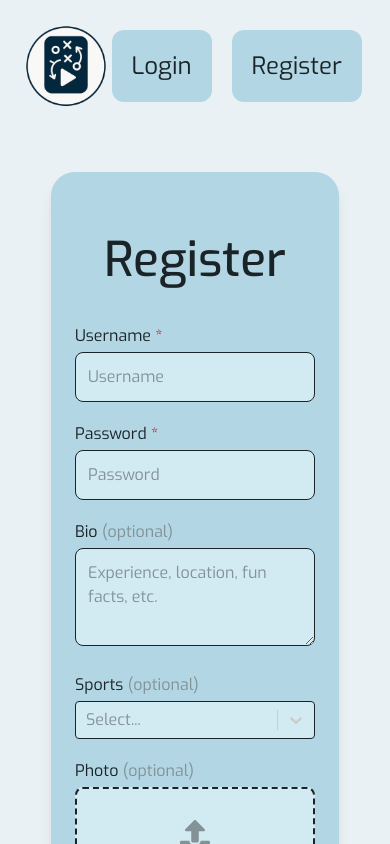
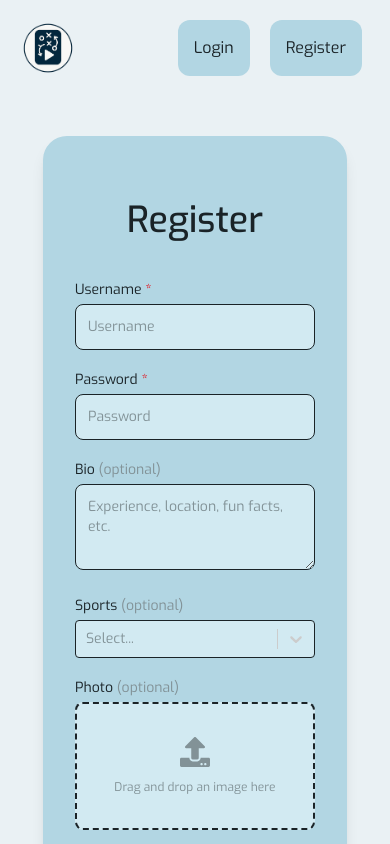
Before and after one commit to pi-person314/drill-share, a Next.js app in the folder frontend/: page /register in a window 390 px wide. Shown: the top 844 px of the page. Built offline with nearby package versions, Linux system fonts and the light colour scheme.

Commit message:
added responsive styling

```diff
--- a/frontend/src/app/(user)/drills/page.tsx
+++ b/frontend/src/app/(user)/drills/page.tsx
@@ -117,7 +117,7 @@ export default function Drills() {
                     />
                     <FaArrowDownUpAcrossLine onClick={() => setMyReverse(!myReverse)} className="text-xl duration-300 hover:text-[var(--muted)] cursor-pointer"/>
                 </div>
-                {!!sortedCreatedDrills.length && <div className="grid [grid-template-columns:repeat(auto-fit,minmax(24rem,1fr))] justify-items-center overflow-y-auto auto-rows-max gap-y-10 p-8 border rounded-2xl">
+                {!!sortedCreatedDrills.length && <div className="grid [grid-template-columns:repeat(auto-fit,minmax(20rem,1fr))] justify-items-center overflow-y-auto auto-rows-max gap-y-10 py-8 px-2 border rounded-2xl">
                     <button onClick={() => setCreateOpen(true)}>
                         <FaCirclePlus className="text-[var(--accent)] text-[10rem] duration-300 hover:scale-105 cursor-pointer"/>
                     </button>
@@ -145,7 +145,7 @@ export default function Drills() {
                     />
                     <FaArrowDownUpAcrossLine onClick={() => setSavedReverse(!savedReverse)} className="text-xl duration-300 hover:text-[var(--muted)] cursor-pointer"/>
                 </div>
-                {!!sortedSavedDrills.length && <div className="grid [grid-template-columns:repeat(auto-fit,minmax(24rem,1fr))] justify-items-center overflow-y-auto auto-rows-max gap-y-10 p-8 border rounded-2xl">
+                {!!sortedSavedDrills.length && <div className="grid [grid-template-columns:repeat(auto-fit,minmax(20rem,1fr))] justify-items-center overflow-y-auto auto-rows-max gap-y-10 py-8 px-2 border rounded-2xl">
                     {sortedSavedDrills.map((drill, index) => (
                         <DrillCard key={index} drillInfo={drill} />
                     ))}
--- a/frontend/src/app/(user)/profile/page.tsx
+++ b/frontend/src/app/(user)/profile/page.tsx
@@ -88,7 +88,7 @@ export default function Profile() {
 
     return (
         <main className="flex-1 flex justify-center items-center p-16">
-            <form className="flex flex-col w-full min-w-72 max-w-[50rem] space-y-5 bg-[var(--secondary)] rounded-3xl shadow-lg p-16 pb-12"
+            <form className="flex flex-col w-full max-w-[50rem] space-y-5 bg-[var(--secondary)] rounded-3xl shadow-lg p-16 pb-12"
                 onSubmit={e => {e.preventDefault(); handleUpdate();}}
             >
                 <h1 className="text-5xl mb-10 font-medium">Edit Profile</h1>
--- a/frontend/src/app/login/page.tsx
+++ b/frontend/src/app/login/page.tsx
@@ -42,7 +42,7 @@ export default function Login() {
 
     return (
         <main className="flex-1 flex justify-center items-center p-10">
-            <form className="flex flex-col w-1/2 min-w-72 max-w-[40rem] items-center space-y-5 bg-[var(--primary)] rounded-3xl shadow-lg p-16"
+            <form className="flex flex-col w-1/2 min-w-76 max-w-[40rem] items-center space-y-5 bg-[var(--primary)] rounded-3xl shadow-lg p-16"
                 onSubmit={e => {
                     e.preventDefault();
                     handleLogin();
@@ -62,7 +62,7 @@ export default function Login() {
                     onChange={e => setUserInfo({...userInfo, password: e.target.value})}
                     className={`w-5/6 min-w-60 bg-[var(--secondary)] rounded-lg p-3 border ${error && !userInfo.password ? "border-[var(--danger)]" : ""}`}
                 />
-                <button className="bg-[var(--accent)] duration-300 hover:scale-105 rounded-lg cursor-pointer p-3 mt-5">Sign In</button>
+                <button className="bg-[var(--accent)] duration-300 hover:scale-110 rounded-lg cursor-pointer p-3 mt-5">Sign In</button>
                 {error && <p className="text-center text-[var(--danger)]">
                     {error}<br/>If this is your first time here,
                     <Link href="/register" className="text-[var(--link)]"> <u>create an account!</u></Link>
--- a/frontend/src/app/register/page.tsx
+++ b/frontend/src/app/register/page.tsx
@@ -77,12 +77,12 @@ export default function Register() {
 
     return (
         <main className="flex-1 flex justify-center items-center p-10">
-            <form className="flex flex-col w-1/2 min-w-72 max-w-[50rem] justify-center items-center space-y-5 bg-[var(--primary)] rounded-3xl shadow-lg p-16"
+            <form className="flex flex-col w-1/2 min-w-76 max-w-[50rem] justify-center items-center space-y-5 bg-[var(--primary)] rounded-3xl shadow-lg p-16"
                 onSubmit={e => {e.preventDefault(); handleRegister();}}
             >
-                <h1 className="text-5xl mb-10 font-medium">Register</h1>
+                <h1 className="text-4xl md:text-5xl mb-10 font-medium">Register</h1>
 
-                <div className="w-5/6 min-w-60 space-y-1">
+                <div className="text-sm md:text-base w-5/6 min-w-60 space-y-1">
                     <p>Username <span className="text-[var(--danger)]">*</span></p>
                     <input
                         placeholder="Username"
@@ -92,7 +92,7 @@ export default function Register() {
                     />
                 </div>
 
-                <div className="w-5/6 min-w-60 space-y-1">
+                <div className="text-sm md:text-base w-5/6 min-w-60 space-y-1">
                     <p>Password <span className="text-[var(--danger)]">*</span></p>
                     <input
                         placeholder="Password"
@@ -103,7 +103,7 @@ export default function Register() {
                     />
                 </div>
 
-                <div className="w-5/6 min-w-60 space-y-1">
+                <div className="text-sm md:text-base w-5/6 min-w-60 space-y-1">
                     <p>Bio <span className="text-[var(--muted)]">(optional)</span></p>
                     <textarea
                         placeholder="Experience, location, fun facts, etc."
@@ -114,7 +114,7 @@ export default function Register() {
                     />
                 </div>
 
-                <div className="w-5/6 min-w-60 space-y-1">
+                <div className="text-sm md:text-base w-5/6 min-w-60 space-y-1">
                     <p>Sports <span className="text-[var(--muted)]">(optional)</span></p>
                     <Select
                         isMulti
@@ -129,13 +129,13 @@ export default function Register() {
                     />
                 </div>
 
-                <div className="w-5/6 min-w-60 space-y-1">
+                <div className="text-sm md:text-base w-5/6 min-w-60 space-y-1">
                     <p>Photo <span className="text-[var(--muted)]">(optional)</span></p>
                     <div {...getRootProps()} className="text-center bg-[var(--secondary)] border-2 border-dashed rounded-lg p-3 w-full h-32">
                         <input {...getInputProps()} />
                         <div className={`flex flex-col justify-center items-center h-full duration-300 ${isDragActive ? "text-[var(--link)]": "text-[var(--muted)]"}`}>
                             <FaUpload className="text-3xl mb-3"/>
-                            {!userInfo.photo && <p className="text-sm">Drag and drop an image here</p>}
+                            {!userInfo.photo && <p className="text-xs md:text-sm">Drag and drop an image here</p>}
                             {userInfo.photo && <div className="relative h-1/2">
                                 <img src={userInfo.photo} alt="Image Preview" className="h-full w-full object-cover" />
                                 <button type="button" onClick={e => {
@@ -149,7 +149,7 @@ export default function Register() {
                     </div>
                 </div>
 
-                <button className="bg-[var(--accent)] duration-300 hover:scale-105 rounded-lg p-3 mt-5 cursor-pointer">Create Account</button>
+                <button className="bg-[var(--accent)] text-sm md:text-base duration-300 hover:scale-110 rounded-lg p-3 mt-5 cursor-pointer">Create Account</button>
                 {error && <p className="text-center text-[var(--danger)]">{error}</p>}
             </form>
         </main>
--- a/frontend/src/components/Header.tsx
+++ b/frontend/src/components/Header.tsx
@@ -6,12 +6,12 @@ export default function Header() {
     const { user } = useAuth();
 
     return (
-        <header className={`h-36 p-5 pr-7 ${user ? "hidden" : ""}`}>
+        <header className={`h-24 md:h-36 p-5 pr-7 ${user ? "hidden" : ""}`}>
             <div className="flex justify-between h-full">
-                <Link href="/" className="h-full duration-300 hover:scale-105"><img src="/images/logo.png" alt="Logo" className="h-full"/></Link>
+                <Link href="/" className="h-full duration-300 hover:scale-110"><img src="/images/logo.png" alt="Logo" className="h-full"/></Link>
                 <div className="flex items-center space-x-5 h-full">
-                    <Link href="/login" className="bg-[var(--primary)] duration-300 hover:scale-105 p-5 rounded-xl text-2xl">Login</Link>
-                    <Link href="/register" className="bg-[var(--primary)] duration-300 hover:scale-105 p-5 rounded-xl text-2xl">Register</Link>
+                    <Link href="/login" className="bg-[var(--primary)] duration-300 hover:scale-110 p-4 md:p-5 rounded-xl text-base md:text-2xl">Login</Link>
+                    <Link href="/register" className="bg-[var(--primary)] duration-300 hover:scale-110 p-4 md:p-5 rounded-xl text-base md:text-2xl">Register</Link>
                 </div>
             </div>
         </header>
--- a/frontend/src/components/Sidebar.tsx
+++ b/frontend/src/components/Sidebar.tsx
@@ -40,47 +40,50 @@ export default function Sidebar() {
     if (!user) return null;
 
     return (
-        <aside className="flex flex-col shrink-0 w-80 h-full bg-[var(--primary)] justify-between items-center p-8 pt-16 rounded-2xl shadow-lg">
-            <Link href="/dashboard" className={`flex items-center text-3xl hover:text-[var(--muted)] px-5 py-8 rounded-4xl duration-300 ${pathname === "/dashboard" ? "font-bold bg-[var(--accent)] shadow-lg" : "font-semibold"}`}>
-                <FaHome className="mr-2"/>
-                Dashboard
+        <aside className="flex flex-col shrink-0 w-32 lg:w-80 h-full bg-[var(--primary)] justify-between items-center px-4 pt-16 pb-8 lg:p-8 lg:pt-16 overflow-y-auto [@media(max-height:50rem)]:pt-8 duration-300 rounded-2xl shadow-lg">
+            <Link href="/dashboard" className={`flex items-center text-3xl [@media(max-height:50rem)]:text-2xl hover:text-[var(--muted)] px-5 py-8 [@media(max-height:50rem)]:py-4 rounded-4xl duration-300 ${pathname === "/dashboard" ? "font-bold bg-[var(--accent)] shadow-lg" : "font-semibold"}`}>
+                <FaHome className="lg:mr-2"/>
+                <p className="hidden lg:block">Dashboard</p>
             </Link>
             <div className="flex flex-col items-center">
-                <Link href="/browse" className={`flex items-center text-2xl hover:text-[var(--muted)] px-5 py-8 rounded-4xl duration-300 ${pathname === "/browse" ? "font-bold bg-[var(--accent)] shadow-lg" : "font-semibold"}`}>
-                    <FaSearch className="mr-2"/>
-                    Browse
+                <Link href="/browse" className={`flex items-center text-2xl [@media(max-height:50rem)]:text-xl hover:text-[var(--muted)] px-5 py-8 [@media(max-height:50rem)]:py-4 rounded-4xl duration-300 ${pathname === "/browse" ? "font-bold bg-[var(--accent)] shadow-lg" : "font-semibold"}`}>
+                    <FaSearch className="lg:mr-2"/>
+                    <p className="hidden lg:block">Browse</p>
                 </Link>
                 <div className="flex flex-col items-center">
-                    <Link href="/drills" className={`flex items-center text-2xl hover:text-[var(--muted)] px-5 py-8 rounded-4xl duration-300 ${pathname === "/drills" ? "font-bold bg-[var(--accent)] shadow-lg" : "font-semibold"}`}>
-                        <FaBasketballBall className="mr-2"/>
-                        Drills
+                    <Link href="/drills" className={`flex items-center text-2xl [@media(max-height:50rem)]:text-xl hover:text-[var(--muted)] px-5 py-8 [@media(max-height:50rem)]:py-4 rounded-4xl duration-300 ${pathname === "/drills" ? "font-bold bg-[var(--accent)] shadow-lg" : "font-semibold"}`}>
+                        <FaBasketballBall className="lg:mr-2"/>
+                        <p className="hidden lg:block">Drills</p>
                     </Link>
                     {pathname === "/drills" && <div className="flex flex-col items-center space-y-2 mt-4">
-                        <Link href="/drills#my-drills" className="hover:text-[var(--muted)] duration-300">My Drills</Link>
-                        <Link href="/drills#saved-drills" className="hover:text-[var(--muted)] duration-300">Saved Drills</Link>
+                        <Link href="/drills#my-drills" className="[@media(max-height:50rem)]:text-sm underline hover:text-[var(--muted)] duration-300"><span className="lg:hidden">Created</span><span className="hidden lg:inline">My Drills</span></Link>
+                        <Link href="/drills#saved-drills" className="[@media(max-height:50rem)]:text-sm underline hover:text-[var(--muted)] duration-300">Saved<span className="hidden lg:inline"> Drills</span></Link>
                     </div>}
                 </div>
                 <div className="flex flex-col items-center">
-                    <Link href="/training" className={`flex items-center text-2xl hover:text-[var(--muted)] px-5 py-8 rounded-4xl duration-300 ${pathname.startsWith("/training") ? "font-bold bg-[var(--accent)] shadow-lg" : "font-semibold"}`}>
-                        <FaDumbbell className="mr-2"/>
-                        Training
+                    <Link href="/training" className={`flex items-center text-2xl [@media(max-height:50rem)]:text-xl hover:text-[var(--muted)] px-5 py-8 [@media(max-height:50rem)]:py-4 rounded-4xl duration-300 ${pathname.startsWith("/training") ? "font-bold bg-[var(--accent)] shadow-lg" : "font-semibold"}`}>
+                        <FaDumbbell className="lg:mr-2"/>
+                        <p className="hidden lg:block">Training</p>
                     </Link>
-                    {pathname.startsWith("/training") && <div className="flex flex-col items-center space-y-2 mt-4">
-                        <Link href="/training/new" className="hover:text-[var(--muted)] duration-300">New Session</Link>
-                        <Link href="/training/review" className="hover:text-[var(--muted)] duration-300">Review Sessions</Link>
+                    {pathname.startsWith("/training") && <div className="flex flex-col items-center text-center space-y-2 mt-4">
+                        <Link href="/training/new" className="[@media(max-height:50rem)]:text-sm underline hover:text-[var(--muted)] duration-300">New<span className="hidden lg:inline"> Session</span></Link>
+                        <Link href="/training/review" className="[@media(max-height:50rem)]:text-sm underline hover:text-[var(--muted)] duration-300">Review<span className="hidden lg:inline"> Sessions</span></Link>
                     </div>}
                 </div>
             </div>
-            <div className="flex bg-[var(--secondary)] items-center w-full h-36 space-x-4 p-4 rounded-2xl shadow-lg">
-                <img src={userInfo.photo} alt="Profile Picture" className="w-1/3 h-full object-contain"/>
-                <div className="flex-1 flex flex-col min-w-0 h-full justify-center">
-                    <h1 className="text-xl font-medium w-full truncate">{userInfo.username}</h1>
-                    {userInfo.bio && <p className="text-sm text-[var(--muted)] whitespace-pre-line max-h-1/2 overflow-y-auto">{userInfo.bio}</p>}
-                    <div className="flex space-x-2 text-sm mt-1">
-                        <Link href="/profile" className="underline hover:text-[var(--muted)] duration-300">Edit</Link>
-                        <Link href="/" onClick={logout} className="underline hover:text-[var(--muted)] duration-300">Logout</Link>
+            <div className="flex flex-col lg:flex-row bg-[var(--secondary)] items-center w-full h-36 [@media(max-height:50rem)]:h-30 p-4 rounded-2xl shadow-lg">
+                <Link href="/profile" className="flex justify-center lg:pointer-events-none mx-auto lg:mr-4 lg:w-1/3">
+                    <img src={userInfo.photo} alt="Profile Picture" className="h-20 [@media(max-height:50rem)]:h-16 object-contain hover:opacity-50 duration-300"/>
+                </Link>
+                <div className="hidden lg:flex flex-1 flex-col min-w-0 h-full justify-center">
+                    <h1 className="text-xl [@media(max-height:50rem)]:text-lg font-medium w-full truncate">{userInfo.username}</h1>
+                    {userInfo.bio && <p className="text-sm [@media(max-height:50rem)]:text-xs text-[var(--muted)] whitespace-pre-line max-h-1/2 overflow-y-auto">{userInfo.bio}</p>}
+                    <div className="flex space-x-2 text-sm [@media(max-height:50rem)]:text-xs mt-1">
+                        <Link href="/profile" className="[@media(max-height:50rem)]:text-xs underline hover:text-[var(--muted)] duration-300">Edit</Link>
+                        <Link href="/" onClick={logout} className="[@media(max-height:50rem)]:text-xs underline hover:text-[var(--muted)] duration-300">Logout</Link>
                     </div>
                 </div>
+                <Link href="/" onClick={logout} className="lg:hidden mt-2 underline text-sm [@media(max-height:50rem)]:text-xs hover:text-[var(--muted)] duration-300">Logout</Link>
             </div>
         </aside>
     )
```
Also changed, not shown: frontend/src/app/(user)/dashboard/page.tsx (+4 -4 lines), frontend/src/app/(user)/training/page.tsx (+5 -5 lines).
